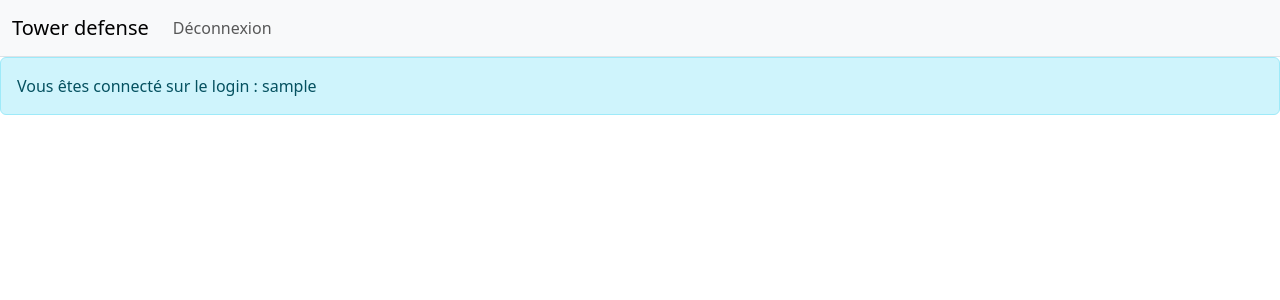
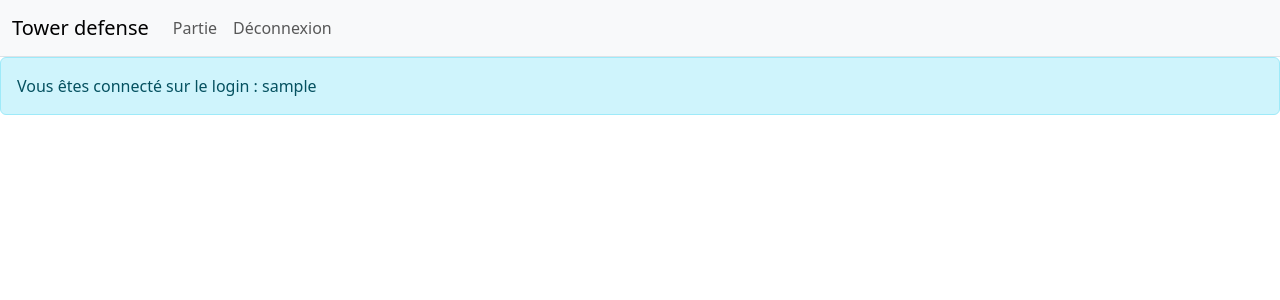
Before and after one commit to DUT-Info-Montreuil/SAE_WEB_Luc_Juba_Said_Antoine, a PHP site: page /index.php in a window 1280 px wide. Shown: the top 300 px of the page. Run offline with PHP 8.4, Linux system fonts and the light colour scheme; the visitor is signed in with stand-in values (Sample User, id 1).

Commit message:
ajout d'un lien pour accéder au module partie

```diff
--- a/composants/menu/vue_menu.php
+++ b/composants/menu/vue_menu.php
@@ -15,6 +15,7 @@ class VueMenu {
                 </button>
                 <div class="collapse navbar-collapse" id="navbarNavAltMarkup">
                     <div class="navbar-nav style="width: 100%;">
+                        <a class="nav-link" href="index.php?module=partie">Partie</a>
                         <a class="nav-link" href="index.php?module=connexion&action=deconnexion">Déconnexion</a>
                     </div>
                 </div>
```
